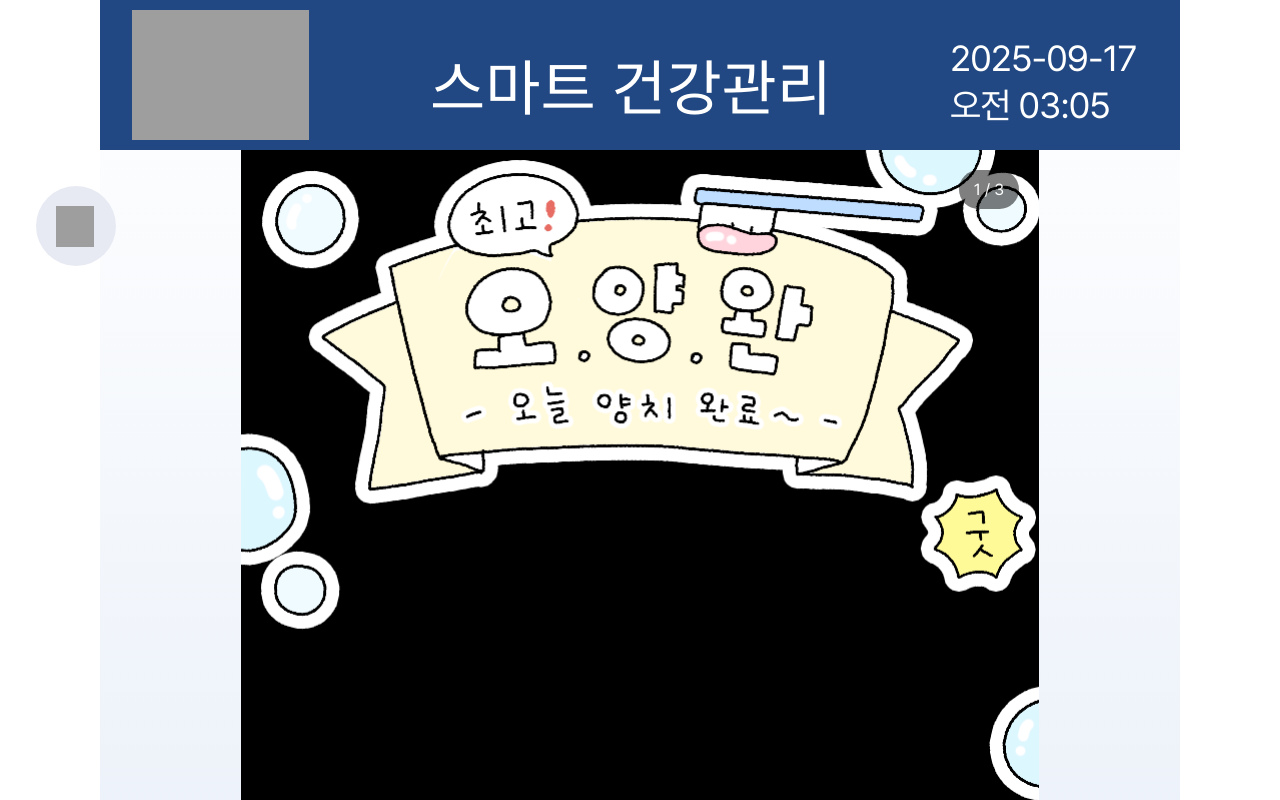
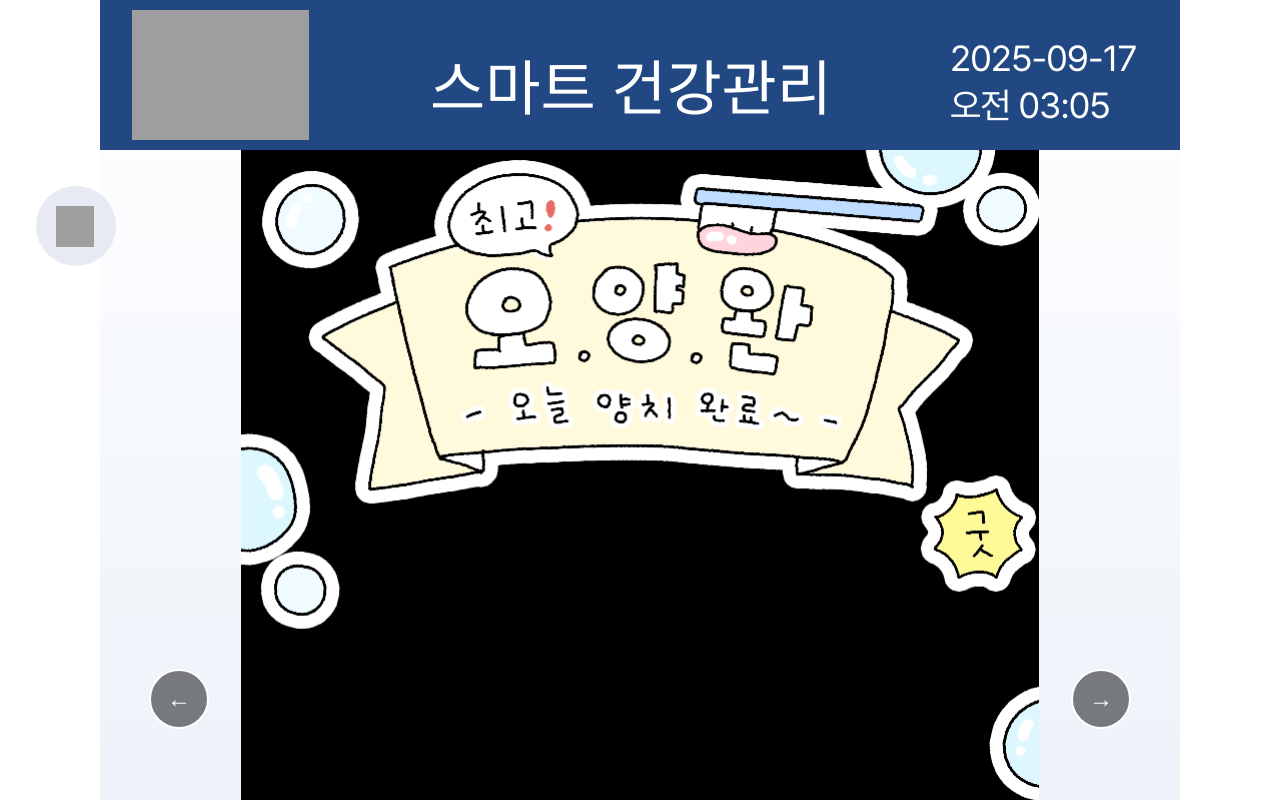
Before and after one commit to novellink-leedaeseung/brush, a React (Vite) app: page /kiosk/camera in a window 1280 px wide. Shown: the top 800 px of the page. Built offline with nearby package versions, Linux system fonts and the light colour scheme; no server answers; grey boxes are pictures that could not be loaded; a web font is replaced by a local one.

Commit message:
[카메라] 왼쪽, 오른쪽 버튼 포지션으로 변경

```diff
--- a/src/components/CameraCapture.tsx
+++ b/src/components/CameraCapture.tsx
@@ -310,12 +310,13 @@ const CameraCapture: React.FC<CameraCaptureProps> = ({
 
             {/* 오버레이 전환 버튼들 */}
             <div style={{
-                position: 'absolute',
+                position: 'fixed',
+                top: '669px',
                 bottom: '20px',
                 left: '50%',
                 transform: 'translateX(-50%)',
                 display: 'flex',
-                gap: '10px',
+                gap: '862px',
                 zIndex: 10
             }}>
                 <button
@@ -356,22 +357,6 @@ const CameraCapture: React.FC<CameraCaptureProps> = ({
                 </button>
             </div>
 
-            {/* 오버레이 인디케이터 */}
-            <div style={{
-                position: 'absolute',
-                top: '20px',
-                right: '20px',
-                background: 'rgba(0, 0, 0, 0.5)',
-                color: 'white',
-                padding: '10px 15px',
-                borderRadius: '20px',
-                fontSize: '16px',
-                fontFamily: 'Pretendard',
-                zIndex: 10
-            }}>
-                {currentOverlayIndex + 1} / {overlayImages.length}
-            </div>
-
             {/* 캔버스 (숨겨진 상태) */}
             <canvas
                 ref={canvasRef}
```
